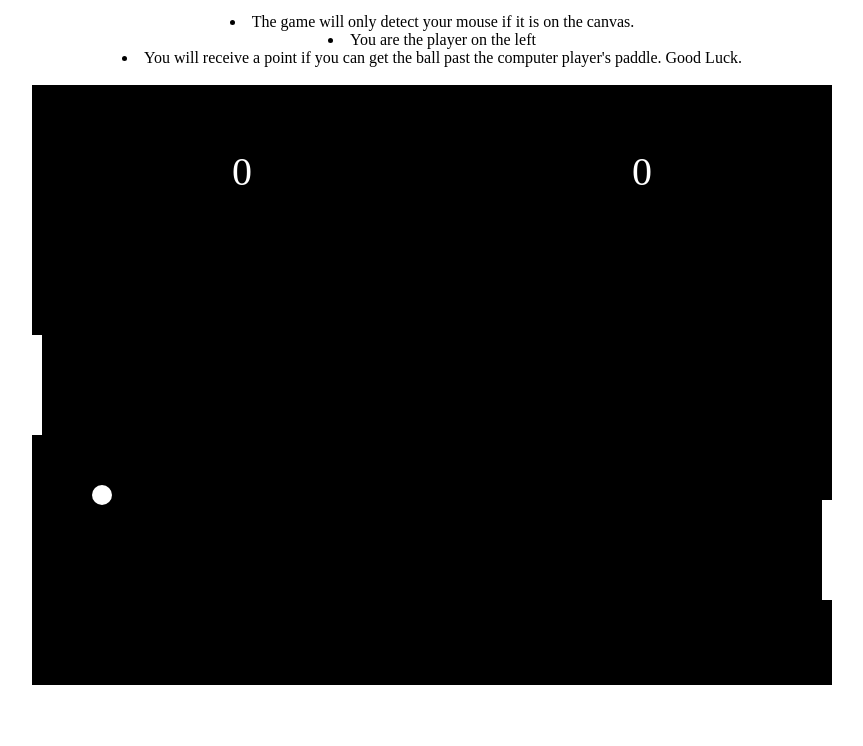
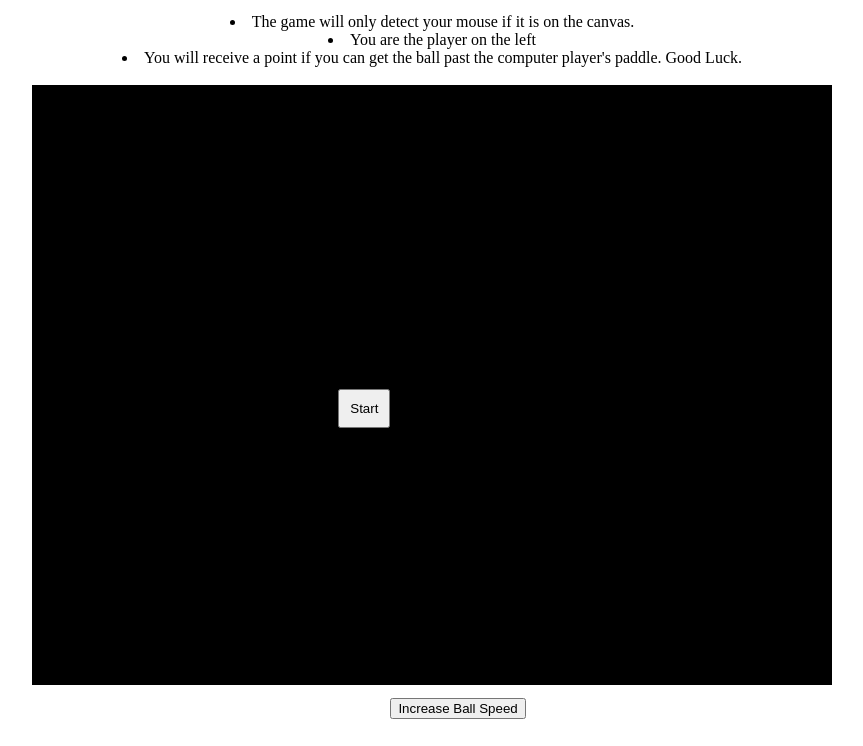
Before and after one commit to Davery3/pong-game, a plain HTML site: page index.html in a window 1280 px wide. Shown: the part 119-865 px from the top of the page, without its empty margins (208-1071 px from the left). Before the commit the page ends 826 px from the top, so only its background shows below. Drawn offline with Linux system fonts and the light colour scheme.

Commit message:
added start and speed button

```diff
--- a/index.html
+++ b/index.html
@@ -13,8 +13,10 @@
     <li>You will receive a point if you can get the ball past the computer player's paddle. Good Luck.</li>
     <br>
     <div class="canvas-container">
-      <canvas id="gameCanvas" width="800" height="600"></canvas>
+      <canvas id='gameCanvas' width="800" height="600"></canvas>
+      <div class="menudiv"><button id='menu'>Start</button><div>
     </div>
+    <div class="ballspeeddiv"><button id='ballspeed'>Increase Ball Speed</button><div>
     <script src="script.js"></script>
   </body>
 </html>
--- a/script.js
+++ b/script.js
@@ -10,6 +10,7 @@ var player1Score = 0;
 var player2Score = 0;
 const PADDLE_HEIGHT = 100;
 const PADDLE_THICKNESS = 10;
+var framesPerSecond = 30;
 
 function calculateMousePos(evt) {
   var rect = canvas.getBoundingClientRect();
@@ -25,16 +26,23 @@ function calculateMousePos(evt) {
 window.onload = function() {
   canvas = document.getElementById('gameCanvas');
   canvasContext = canvas.getContext('2d');
-  var framesPerSecond = 30;
-  setInterval(function() {
-    moveEverything();
-    drawEverything();
-  }, 1000/framesPerSecond);
+  drawStartScreen();
+}
+
+function runGame() {
+  moveEverything();
+  drawEverything();
+}
+
+function runGameWithInterval() {
+  setInterval(runGame, 1000/framesPerSecond);
   //Hooking mouse position to paddle
   canvas.addEventListener('mousemove', function(evt) {
     var mousePos = calculateMousePos(evt);
     paddle1Y = mousePos.y - (PADDLE_HEIGHT/2);
   })
+  //remove start button after click
+  document.getElementById("menu").remove();
 }
 
 function ballReset() {
@@ -75,6 +83,11 @@ function moveEverything() {
   }
 }
 
+function drawStartScreen() {
+  //Makes Black Square Background
+  colorRect(0, 0, canvas.width, canvas.height, 'black');
+}
+
 function drawEverything() {
   //Makes Black Square Background
   colorRect(0, 0, canvas.width, canvas.height, 'black');
@@ -101,6 +114,15 @@ function colorRect (leftX, topY, width, height, drawColor) {
   canvasContext.fillStyle = drawColor;
   canvasContext.fillRect (leftX, topY, width, height);
 }
+function increaseBallSpeed() {
+  //ballSpeedX = ballSpeedX + 10;
+  ballSpeedX += 5;
+  ballSpeedY += 5;
+}
+
+document.getElementById("menu").addEventListener('click', runGameWithInterval);
+document.getElementById("ballspeed").addEventListener('click', increaseBallSpeed);
+
 
 /*var canvas = document.getElementById('gameCanvas');
 var canvasContext = canvas.getContext('2d');
--- a/styles.css
+++ b/styles.css
@@ -10,3 +10,27 @@ body {
 canvas {
    display: inline;
  }
+ #menu {
+   display: flex;
+   justify-content: center;
+   align-items: center;
+   text-align: center;
+   position: relative;
+   padding: 10px;
+   bottom: 300px;
+ }
+
+ .menudiv {
+   display: flex;
+   justify-content: center;
+   align-items: center;
+   text-align: center;
+   position: relative;
+ }
+ .ballspeeddiv {
+   display: flex;
+   justify-content: center;
+   align-items: center;
+   text-align: center;
+   position: relative;
+ }
```
Also changed, not shown: 1 other file.
